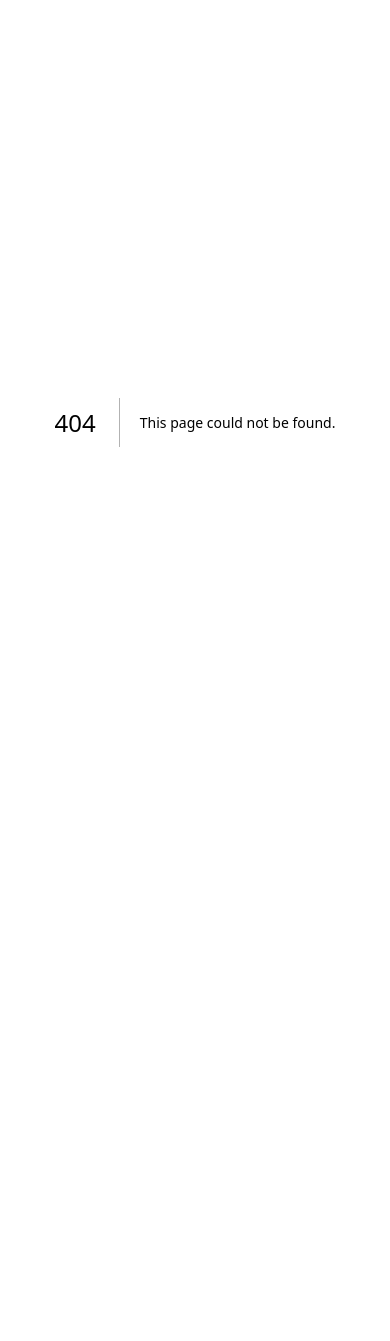
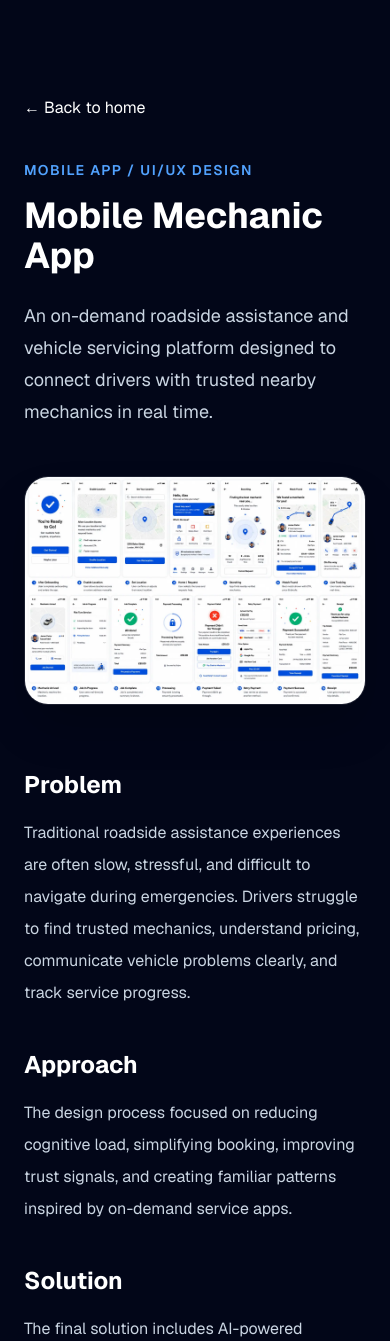
Before and after one commit to Bisacom-prog/Bisacom_portfolio, a Next.js app: page /projects/mobile-mechanic-app in a window 390 px wide. Before the commit this address had no page. Shown: the top 1341 px of the page. Before the commit the page ends 844 px from the top, so only its background shows below. Built offline with nearby package versions, Linux system fonts and the light colour scheme.

Commit message:
Add mobile mechanic case study page

```diff
--- /dev/null
+++ b/app/projects/mobile-mechanic-app/page.tsx
@@ -0,0 +1,69 @@
+export default function MobileMechanicPage() {
+  return (
+    <main className="min-h-screen bg-slate-950 px-6 py-24 text-white">
+      <section className="mx-auto max-w-5xl">
+        <a href="/" className="text-sm text-blue-300 hover:text-blue-200">
+          ← Back to home
+        </a>
+
+        <p className="mt-10 text-sm font-semibold uppercase tracking-widest text-blue-400">
+          Mobile App / UI/UX Design
+        </p>
+
+        <h1 className="mt-4 text-4xl font-bold md:text-6xl">
+          Mobile Mechanic App
+        </h1>
+
+        <p className="mt-6 max-w-3xl text-lg leading-8 text-slate-300">
+          An on-demand roadside assistance and vehicle servicing platform
+          designed to connect drivers with trusted nearby mechanics in real time.
+        </p>
+
+        <img
+          src="/img/Mechanic_ui.webp"
+          alt="Mobile Mechanic app interface"
+          className="mt-12 w-full rounded-3xl border border-white/10 shadow-2xl"
+        />
+
+        <div className="mt-16 grid gap-10">
+          <section>
+            <h2 className="text-2xl font-bold">Problem</h2>
+            <p className="mt-4 leading-8 text-slate-300">
+              Traditional roadside assistance experiences are often slow,
+              stressful, and difficult to navigate during emergencies. Drivers
+              struggle to find trusted mechanics, understand pricing, communicate
+              vehicle problems clearly, and track service progress.
+            </p>
+          </section>
+
+          <section>
+            <h2 className="text-2xl font-bold">Approach</h2>
+            <p className="mt-4 leading-8 text-slate-300">
+              The design process focused on reducing cognitive load, simplifying
+              booking, improving trust signals, and creating familiar patterns
+              inspired by on-demand service apps.
+            </p>
+          </section>
+
+          <section>
+            <h2 className="text-2xl font-bold">Solution</h2>
+            <p className="mt-4 leading-8 text-slate-300">
+              The final solution includes AI-powered diagnostics, real-time
+              mechanic matching, live tracking, emergency booking, transparent
+              pricing, and a clean mobile-first interface.
+            </p>
+          </section>
+
+          <section>
+            <h2 className="text-2xl font-bold">Outcome</h2>
+            <p className="mt-4 leading-8 text-slate-300">
+              The concept demonstrates how thoughtful UX can simplify high-stress
+              service experiences, reduce friction, and build trust between
+              drivers and mechanics.
+            </p>
+          </section>
+        </div>
+      </section>
+    </main>
+  );
+}
```
